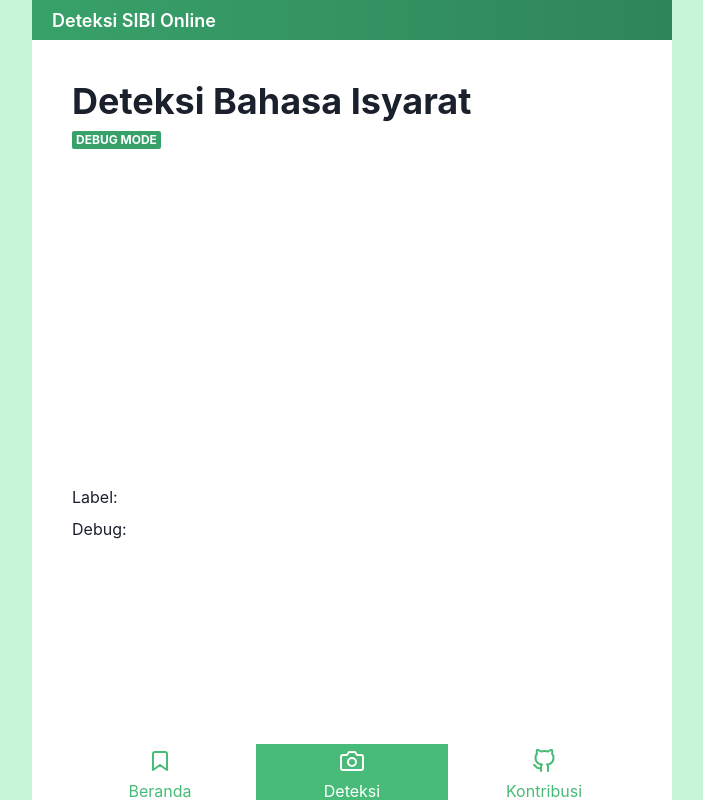
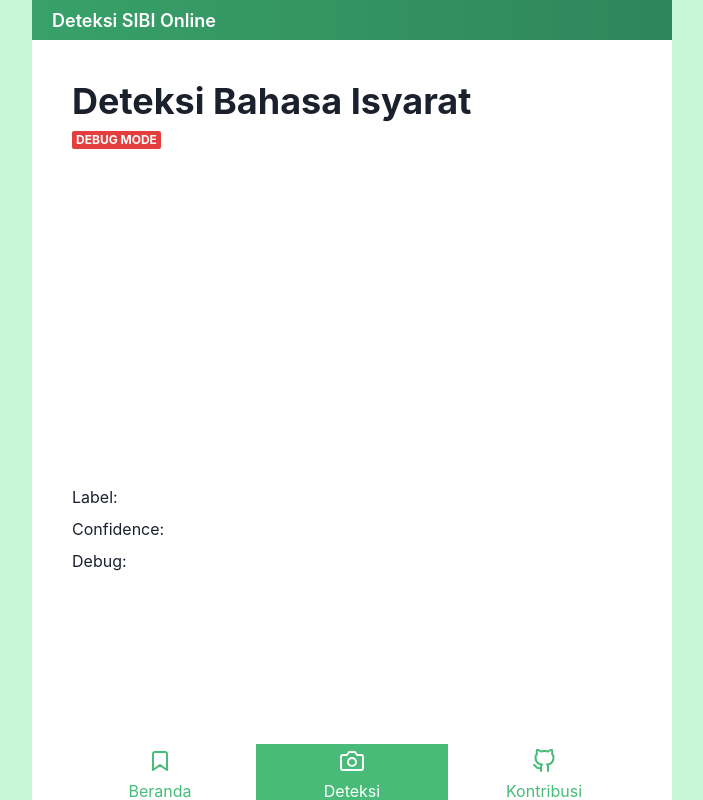
Before and after one commit to radityohanif/sibi-sign-language-detection, a React (Vite) app in the folder frontend/: page /deteksi in a window 1280 px wide. Shown: the whole page, without its empty margins (288-991 px from the left). Built offline with nearby package versions, Linux system fonts and the light colour scheme; no server answers.

Commit message:
update debug mode

```diff
--- a/frontend/src/pages/public/deteksi.tsx
+++ b/frontend/src/pages/public/deteksi.tsx
@@ -6,6 +6,7 @@ import MobileLayout from "../../layout/mobile-layout";
 export default function Deteksi() {
   const debugMode = true;
   const [label, setLabel] = useState<any>();
+  const [confidence, setConfidence] = useState<any>();
   const [response, setResponse] = useState<any>();
   const [bbox, setBbox] = useState<number[] | null>(null); // Bounding box state
   const webcamRef = useRef<any>(null);
@@ -36,12 +37,13 @@ export default function Deteksi() {
           });
           const result = await response.json();
           setResponse(JSON.stringify(result));
-          console.log({ result });
 
           if (result && result[0]) {
             setLabel(result[0].class); // Set the detected class
+            setConfidence(result[0].confidence); // Set the detected class
             setBbox(result[0].bbox); // Set the bounding box from the result
           } else {
+            setConfidence(null);
             setLabel(null);
             setBbox(null);
           }
@@ -57,9 +59,12 @@ export default function Deteksi() {
     <MobileLayout>
       <Stack marginBottom={"20px"}>
         <Heading>Deteksi Bahasa Isyarat</Heading>
-        <Stack direction="row" hidden={debugMode == false}>
-          <Badge variant="solid" colorScheme="green">
+        <Stack direction="row">
+          <Badge variant="solid" colorScheme="red" hidden={debugMode == false}>
             Debug Mode
+          </Badge>
+          <Badge variant="solid" colorScheme="green" hidden={debugMode == true}>
+            Normal Mode
           </Badge>
         </Stack>
       </Stack>
@@ -88,6 +93,7 @@ export default function Deteksi() {
       </Box>
       <Stack>
         <Text>Label: {label}</Text>
+        <Text>Confidence: {confidence}</Text>
         <Box hidden={debugMode == false}>
           <Text>Debug:</Text>
           <code>{response}</code>
```
